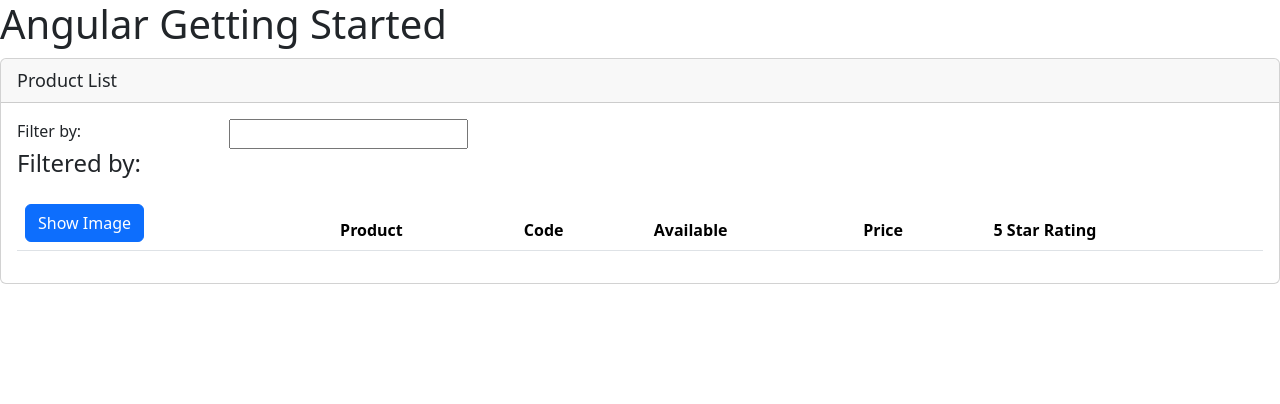
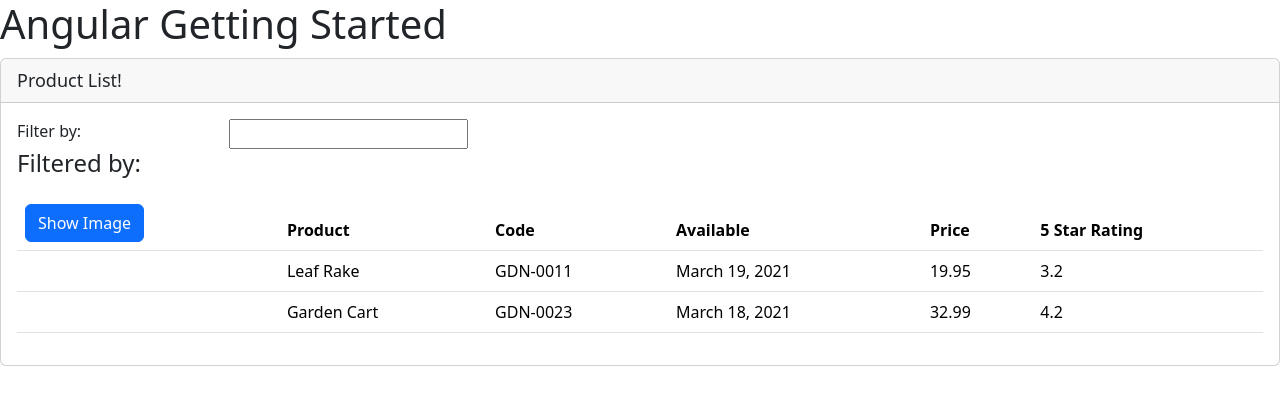
Before and after one commit to markfady/Angular_Getting_Started, an Angular app: page / in a window 1280 px wide. Shown: the top 404 px of the page. Built offline with nearby package versions, Linux system fonts and the light colour scheme.

Commit message:
Using Directives If & for

```diff
--- a/src/app/products/product-list.component.html
+++ b/src/app/products/product-list.component.html
@@ -1,6 +1,6 @@
 <div class='card'>
     <div class='card-header'>
-        Product List
+        {{pageTitle}}     <!--when Angular renders the ProductListComponent, it replaces {{pageTitle}} with the value of the pageTitle property from the component class -->
     </div>
     <div class='card-body'>
       <div class='row'>
@@ -15,7 +15,7 @@
         </div>
       </div>
       <div class='table-responsive'>
-        <table class='table'>
+        <table class='table' *ngIf="products.length"> <!-- Using Directives If-->
           <thead>
             <tr>
               <th>
@@ -31,6 +31,14 @@
             </tr>
           </thead>
           <tbody>
+            <tr *ngFor="let product of products"> <!-- Using Directives for -->
+              <td></td>
+              <td>{{product.productName}}</td>
+              <td>{{product.productCode}}</td>
+              <td>{{product.releaseDate}}</td>
+              <td>{{product.price}}</td>
+              <td>{{product.starRating}}</td>
+            </tr>
           </tbody>
         </table>
       </div>
--- a/src/app/products/product-list.component.ts
+++ b/src/app/products/product-list.component.ts
@@ -6,5 +6,28 @@
 })
 
 export class ProductListComponent  {
+    pageTitle:string='Product List!';
+    products:any[]= [
+        {
+            "productId": 1,
+            "productName": "Leaf Rake",
+            "productCode": "GDN-0011",
+            "releaseDate": "March 19, 2021",
+            "description": "Leaf rake with 48-inch wooden handle.",
+            "price": 19.95,
+            "starRating": 3.2,
+            "imageUrl": "assets/images/leaf_rake.png"
+          },
+          {
+            "productId": 2,
+            "productName": "Garden Cart",
+            "productCode": "GDN-0023",
+            "releaseDate": "March 18, 2021",
+            "description": "15 gallon capacity rolling garden cart",
+            "price": 32.99,
+            "starRating": 4.2,
+            "imageUrl": "assets/images/garden_cart.png"
+          },
+    ]
 
 }
```
